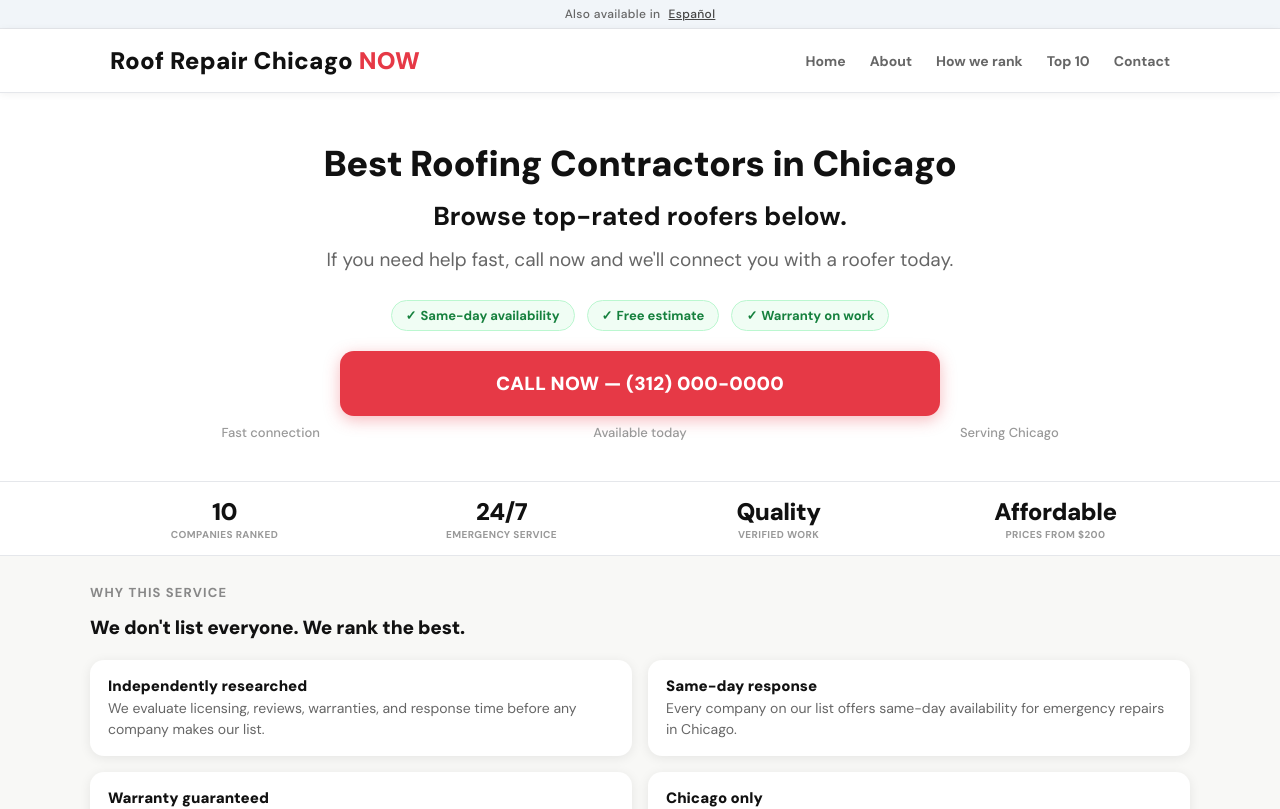
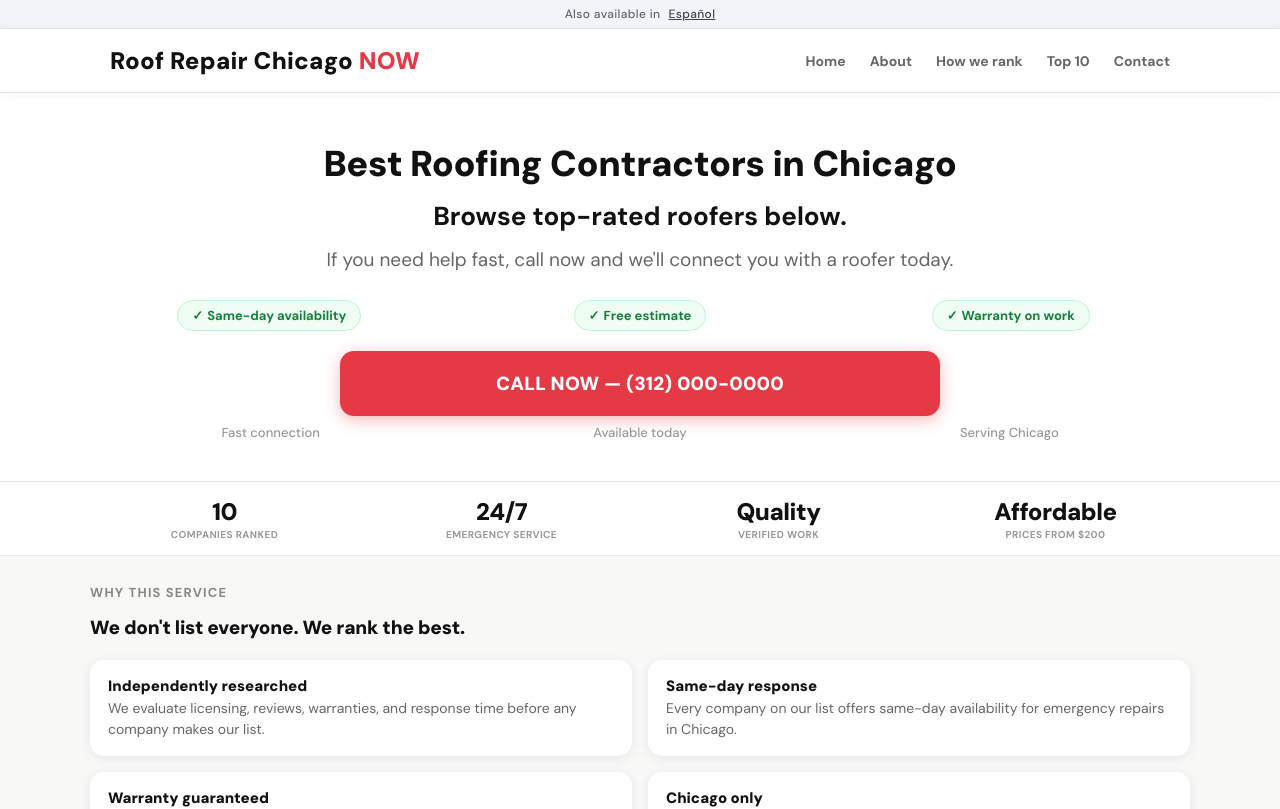
Before and after one commit to dm100usa-oss/roof-repair-chicago-now, a Next.js app: page / in a window 1280 px wide. Shown: the top 809 px of the page. Built offline with nearby package versions, Linux system fonts and the light colour scheme.

Commit message:
Update page.module.css

```diff
--- a/src/app/page.module.css
+++ b/src/app/page.module.css
@@ -50,10 +50,10 @@
 }
 
 .factors {
-  display: flex;
+  display: grid;
+  grid-template-columns: 1fr 1fr 1fr;
   gap: .5rem;
-  flex-wrap: nowrap;
-  justify-content: center;
+  justify-items: center;
   margin-bottom: 1.25rem;
 }
 
@@ -90,14 +90,13 @@
 .btnCall:hover { background: var(--red-dark); transform: translateY(-1px); }
 
 .btnCallNote {
-  display: flex;
+  display: grid;
+  grid-template-columns: 1fr 1fr 1fr;
   gap: .5rem;
-  justify-content: center;
   margin-top: .5rem;
 }
 
 .btnCallNoteItem {
-  flex: 1;
   text-align: center;
   font-size: 13px;
   color: var(--text-light);
```
